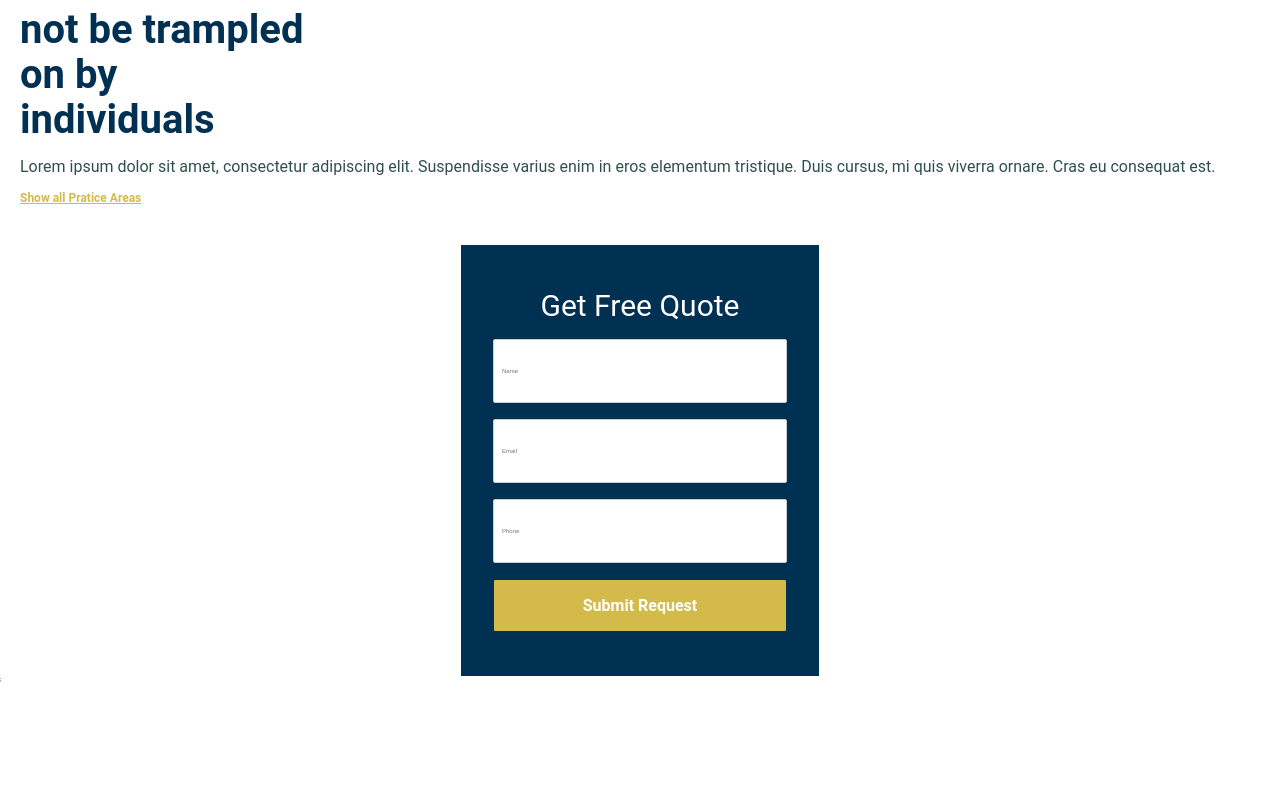
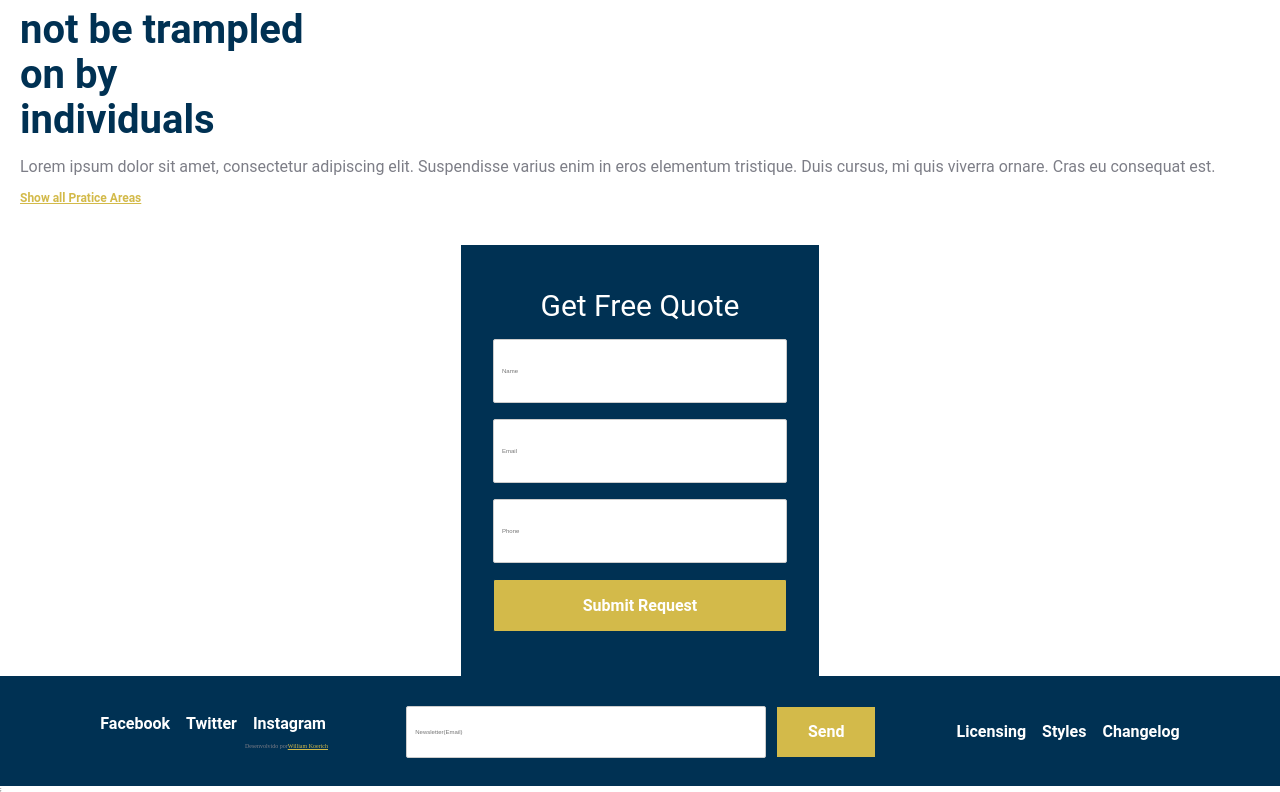
Before and after one commit to William-Koerich/Fabio-Cavalcante-Consultoria, a Next.js app: page / in a window 1280 px wide. Shown: the part 939-1731 px from the top of the page. Before the commit the page ends 1621 px from the top, so only its background shows below. Built offline with nearby package versions, Linux system fonts and the light colour scheme.

Commit message:
feat: created footer

```diff
--- /dev/null
+++ b/src/components/global/Footer/index.tsx
@@ -0,0 +1,35 @@
+import * as S from "./styles"
+import { Button } from '@/components/ui/Button'
+
+export function Footer() {
+    return(
+        <>
+            <S.FooterContainer>
+                <S.SocialLinks>
+                    <S.SocialLink href="https://www.facebook.com">Facebook</S.SocialLink>
+                    <S.SocialLink href="https://www.twitter.com">Twitter</S.SocialLink>
+                    <div className="container-credits">
+                        <S.SocialLink href="https://www.instagram.com">Instagram</S.SocialLink>
+                        <S.Credits>
+                            Desenvolvido por <a href="https://www.williamkoerich.com.br">William Koerich</a>
+                        </S.Credits>
+                    </div>
+                </S.SocialLinks>
+                <S.Credits className="credits">
+                    Desenvolvido por <a href="www.williamkoerich.com.br">William Koerich</a>
+                </S.Credits>
+                <S.NewsletterForm>
+                    <S.NewsletterInput type="email" placeholder="Newsletter(Email)" />
+                    <S.ButtonContainer>
+                        <Button>Send</Button>
+                    </S.ButtonContainer>
+                </S.NewsletterForm>
+                <S.SocialLinks>
+                    <S.SocialLink href="https://www.facebook.com">Licensing</S.SocialLink>
+                    <S.SocialLink href="https://www.twitter.com">Styles</S.SocialLink>
+                    <S.SocialLink href="https://www.instagram.com">Changelog</S.SocialLink>
+                </S.SocialLinks>
+            </S.FooterContainer>
+        </>
+    )
+}
--- /dev/null
+++ b/src/components/global/Footer/styles.ts
@@ -0,0 +1,102 @@
+import styled from 'styled-components';
+
+export const FooterContainer = styled.footer`
+  background-color: var(--navy-blue);
+  padding: 2rem;
+  display: flex;
+  flex-direction: column;
+
+  @media (min-width: 1024px) {
+      display: flex;
+      justify-content: space-evenly;
+      flex-direction: row;
+      align-items: center;
+
+      .credits {
+        display: none;
+      };
+  }
+`;
+
+export const SocialLinks = styled.div`
+  display: flex;
+  justify-content: center;
+  margin-bottom: 0.8rem;
+  margin-top: 1rem;
+
+  .container-credits {
+    span {
+      display: none;
+    }
+  }
+
+  @media (min-width: 1024px) {
+      .container-credits {
+        span {
+          display: flex;
+          margin-top: 1rem;
+        }
+      };
+  }
+`;
+
+export const SocialLink = styled.a`
+  margin: 0 8px;
+  text-decoration: none;
+  font-size: 1.6rem;
+  color: var(--white);
+  font-family: Roboto;
+  font-weight: bold;
+  cursor: pointer;
+
+`;
+
+export const Credits = styled.span`
+  display: block;
+  text-align: center;
+  color: var(--gray-paragraph);
+
+  a {
+    color: var(--gold);
+  }
+  @media (min-width: 1024px) {
+      display: flex;
+      align-items: center;
+    }
+
+`;
+
+export const NewsletterForm = styled.form`
+  display: flex;
+  justify-content: center;
+  align-items: center;
+  margin-bottom: 0.8rem;
+  flex-direction: column;
+  margin-top: 1rem;
+
+  @media (min-width: 1024px) {
+    flex-direction: row;
+  }
+
+`;
+
+export const NewsletterInput = styled.input`
+  width: 29.4rem;
+  height: 5.25rem;
+  border-radius: 2px;
+  border: 1px solid var(--light-gray);
+  padding: 0.8rem;
+
+  @media (min-width: 1024px) {
+    width: 36rem;
+    margin-right: 1rem;
+  };
+`;
+
+export const ButtonContainer = styled.div`
+  width: 29.4rem;
+
+  @media (min-width: 1024px) {
+    width: 10rem;
+  }
+`;
--- a/src/components/pages/home/HeroSection/styles.ts
+++ b/src/components/pages/home/HeroSection/styles.ts
@@ -44,7 +44,7 @@ export const LeftContainer = styled.div`
     }
     .paragraph {
       font-size: 1.6rem;
-      color: var(--gray);
+      color: var(--gray-paragraph);
       font-weight: 400;
       font-family: "Roboto", sans-serif;
       margin: 1rem 0 1rem 0;
--- a/src/components/pages/home/ServiceSection/styles.ts
+++ b/src/components/pages/home/ServiceSection/styles.ts
@@ -28,7 +28,7 @@ export const Container = styled.section`
   }
   .paragraph {
     font-size: 1.6rem;
-    color: var(--gray);
+    color: var(--gray-paragraph);
     font-weight: 400;
     font-family: "Roboto", sans-serif;
   }
--- a/src/pages/index.tsx
+++ b/src/pages/index.tsx
@@ -5,6 +5,7 @@ import { Partners } from "@/components/pages/home/Partners";
 import { Form } from "@/components/pages/home/Form";
 import { HeroSection } from "@/components/pages/home/HeroSection";
 import { ServiceSection } from "@/components/pages/home/ServiceSection";
+import { Footer } from "@/components/global/Footer";
 
 export default function Home() {
   return (
@@ -22,6 +23,7 @@ export default function Home() {
         <ServiceSection />
         <Form />
       </S.Main>
+      <Footer />
     </>
   );
 }
```
